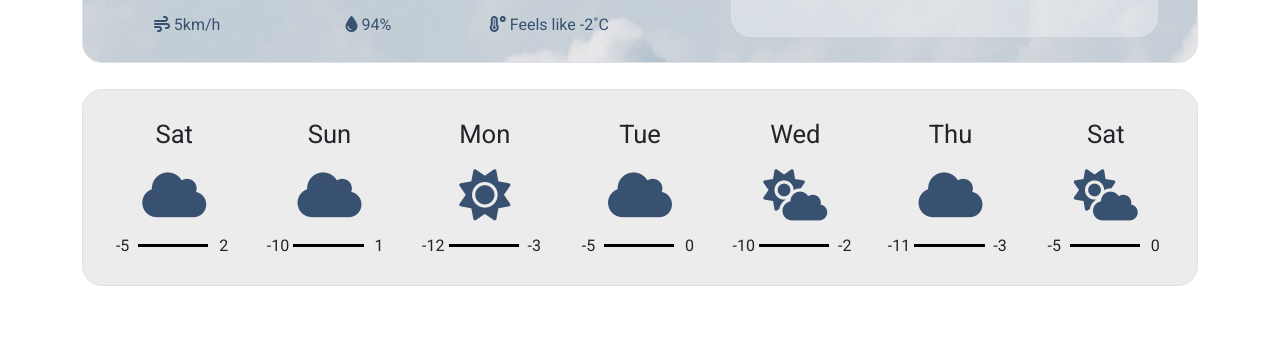
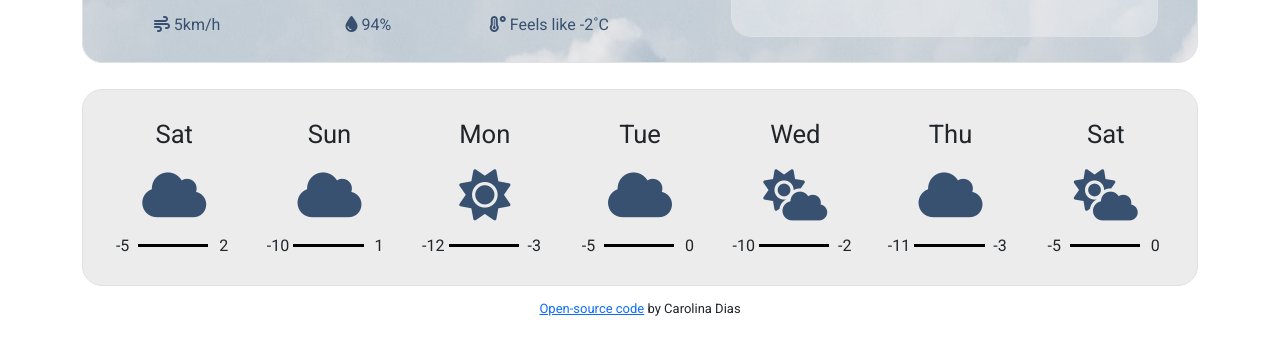
Before and after one commit to cdiascarol/vanilla-weather-app, a plain HTML site: page index.html in a window 1280 px wide. Shown: the part 388-742 px from the top of the page. Drawn offline with nearby package versions, Linux system fonts and the light colour scheme.

Commit message:
Added footer

```diff
--- a/index.html
+++ b/index.html
@@ -187,6 +187,14 @@
         </div>
       </div>
     </div>
+    <footer>
+      <a
+        href="https://github.com/cdiascarol/vanilla-weather-app"
+        class="github-link"
+        >Open-source code</a
+      >
+      by Carolina Dias
+    </footer>
     <script src="src/weather.js"></script>
   </body>
 </html>
--- a/src/style2.css
+++ b/src/style2.css
@@ -9,6 +9,10 @@ body {
   padding: 1vw;
   background-color: #fff;
   font-family: "Roboto", sans-serif;
+}
+footer {
+  font-size: small;
+  padding-top: 1vw;
 }
 .form {
   margin: 2vw 0;
```
